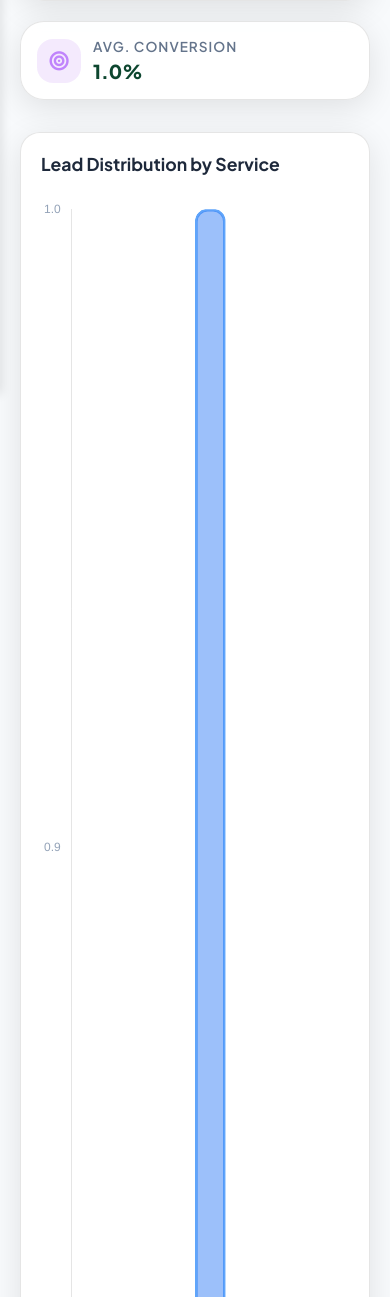
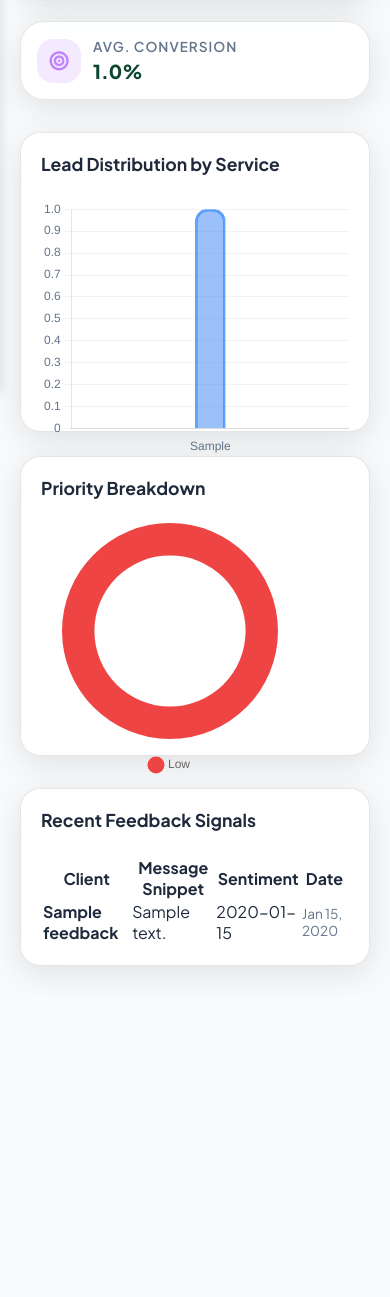
Before and after one commit to deepikanc236-bit/Nafter-CRM, a Django app: page /dashboard/ in a window 390 px wide. Shown: the part 450-1747 px from the top of the page. After the commit the page ends 1424 px from the top, so only its background shows below. Run offline with Django 5.2, Linux system fonts and the light colour scheme; a user stored in the database is signed in; tables that the repository leaves empty hold one stand-in row (values such as "Sample post").

Commit message:
Fix chart responsiveness and proportions on mobile dashboard

```diff
--- a/leads/templates/leads/dashboard.html
+++ b/leads/templates/leads/dashboard.html
@@ -163,8 +163,8 @@
         }
 
         .chart-card {
-            height: auto;
-            min-height: 350px;
+            height: 350px;
+            min-height: auto;
         }
     }
 
@@ -192,6 +192,7 @@
         }
 
         .chart-card {
+            height: 300px;
             padding: 20px;
             border-radius: 20px;
         }
@@ -330,21 +331,28 @@
             },
     options: {
         responsive: true,
-            maintainAspectRatio: false,
-                plugins: { legend: { display: false } },
+        maintainAspectRatio: false,
+        plugins: {
+            legend: { display: false },
+            tooltip: {
+                backgroundColor: 'rgba(15, 23, 42, 0.9)',
+                padding: 12,
+                borderRadius: 8
+            }
+        },
         scales: {
             y: {
                 beginAtZero: true,
-                    grid: { color: 'rgba(255, 255, 255, 0.05)' },
-                ticks: { color: '#94a3b8' }
+                grid: { color: 'rgba(0, 0, 0, 0.05)' },
+                ticks: { color: '#64748b' }
             },
             x: {
                 grid: { display: false },
-                ticks: { color: '#94a3b8' }
+                ticks: { color: '#64748b' }
             }
         }
     }
-        });
+});
 
     // Priority Chart
     const prioCtx = document.getElementById('priorityChart').getContext('2d');
@@ -361,16 +369,20 @@
             },
     options: {
         responsive: true,
-            maintainAspectRatio: false,
-                plugins: {
+        maintainAspectRatio: window.innerWidth < 768,
+        plugins: {
             legend: {
                 position: 'bottom',
-                    labels: { usePointStyle: true, padding: 20 }
+                labels: {
+                    usePointStyle: true,
+                    padding: 20,
+                    font: { size: 12 }
+                }
             }
         },
         cutout: '70%'
     }
-        });
+});
     });
 </script>
 {% endblock %}
```
